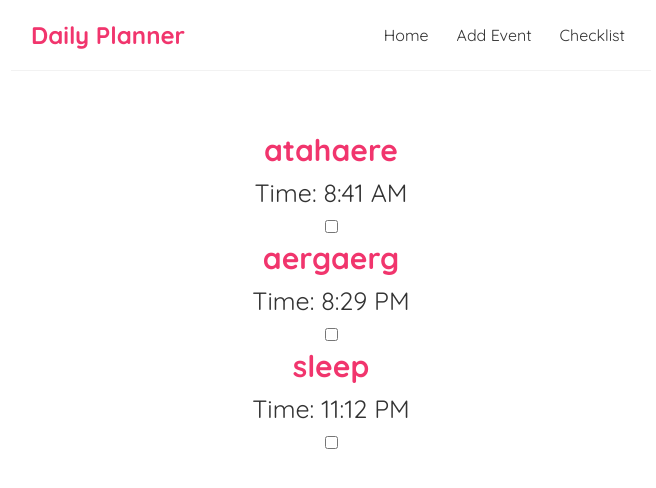
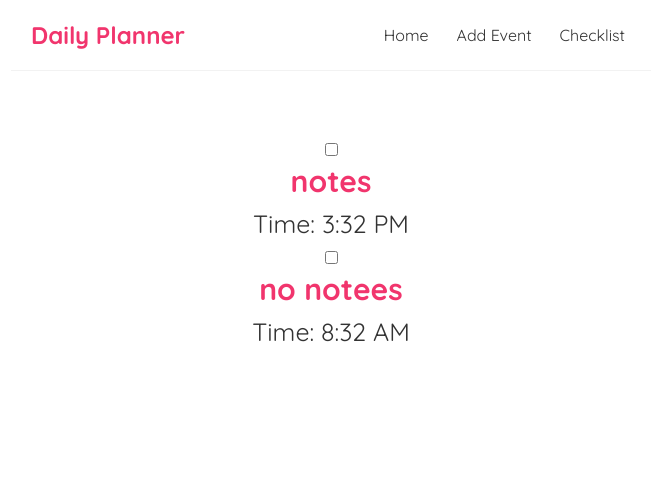
Before and after one commit to TheAnonymous-stack/daily-planner, a React (Create React App) app: page /checklist in a window 1280 px wide. Shown: the top 488 px of the page, without its empty margins (309-965 px from the left). Built offline with nearby package versions, Linux system fonts and the light colour scheme; data requests are answered from the project's data file.

Commit message:
tried to solve notes

```diff
--- a/data/db.json
+++ b/data/db.json
@@ -1,20 +1,16 @@
 {
   "events": [
     {
-      "eventType": "atahaere",
-      "time": "8:41 AM",
-      "id": 12
+      "eventType": "notes",
+      "time": "3:32 PM",
+      "eventNote": "notes exist",
+      "id": 1
     },
     {
-      "eventType": "aergaerg",
-      "time": "8:29 PM",
-      "id": 13
-    },
-    {
-      "eventType": "sleep",
-      "time": "11:12 PM",
-      "eventNote": "home",
-      "id": 14
+      "eventType": "no notees",
+      "time": "8:32 AM",
+      "eventNote": "",
+      "id": 2
     }
   ]
 }
--- a/src/EventDetails.js
+++ b/src/EventDetails.js
@@ -27,9 +27,10 @@ const EventDetails = () => {
                 <article>
                     <h2>{ event.eventType }</h2>
                     <div>{ event.time }</div>
-
+                    {event.hasOwnProperty('eventNote') &&
                     <div>Notes: { event.eventNote }</div>
 
+}
 
                     <button onClick={handleClick}>Delete Event</button>
                     <button onClick={EditForm}>Edit Event</button>
--- a/src/EventList.js
+++ b/src/EventList.js
@@ -19,6 +19,11 @@ const EventList = ({ USER_EVENTS }) => {
             {USER_EVENTS.map((event) => (
 
                 <div className="event-preview" key={event.id}>
+                    <input
+                                type="checkbox"
+                                checked={checked}
+                                onChange={handleCheck}
+                            />
 
                     <Link to={ `/events/${event.id}` }>
 
@@ -26,11 +31,7 @@ const EventList = ({ USER_EVENTS }) => {
                            <h2>{ event.eventType }</h2>
 
                            <p>Time: { event.time }</p>
-                           <input
-                                type="checkbox"
-                                checked={checked}
-                                onChange={handleCheck}
-                            />
+
 
 
 
--- a/src/Form.js
+++ b/src/Form.js
@@ -16,6 +16,10 @@ const Form = () => {
 
         const task = { eventType, time, eventNote };
         setIsPending(true);
+
+        if (eventNote === '') {
+            setEventNote('no notes added');
+        };
 
         fetch('http://localhost:8000/events', {
             method: 'POST',
@@ -60,6 +64,7 @@ const Form = () => {
                     placeholder="Add notes, locations, URL,..."
                     type="text"
                     optional
+
                     value={eventNote}
                     onChange={(e) => setEventNote(e.target.value)}
 
```
